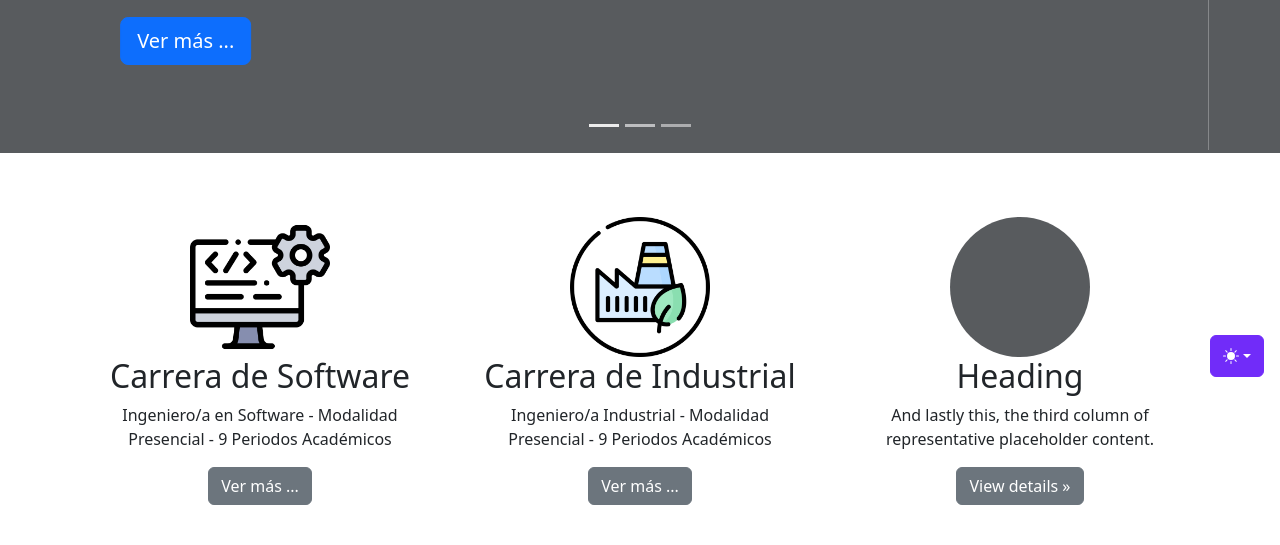
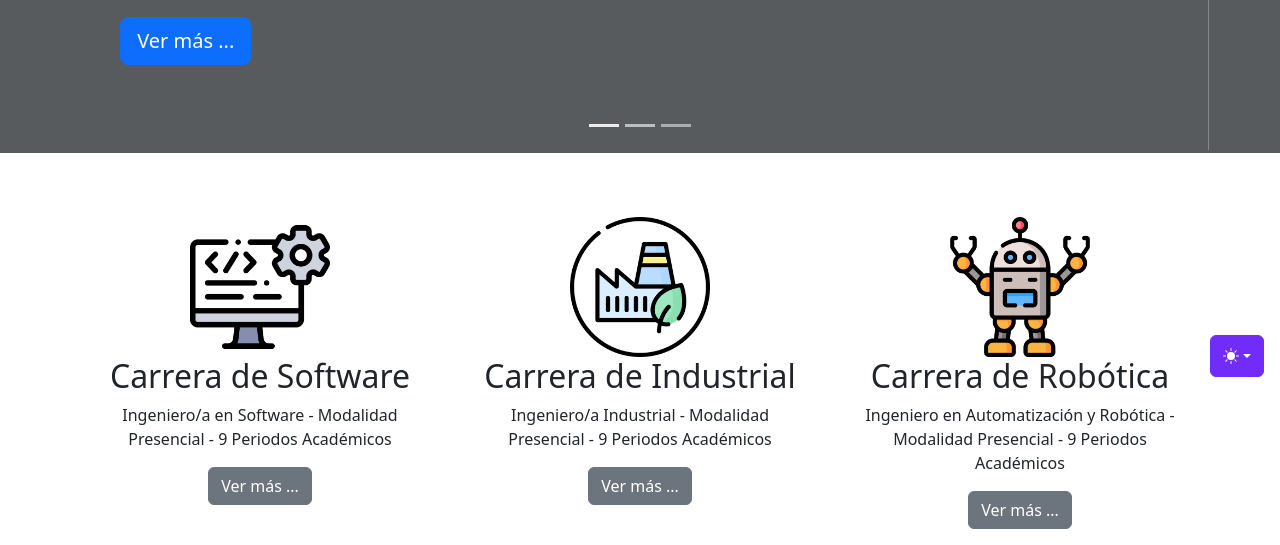
Before and after one commit to santiagojara/comandos_basicos_a, a plain HTML site: page index.html in a window 1280 px wide. Shown: the part 407-952 px from the top of the page. Drawn offline with Linux system fonts and the light colour scheme.

Commit message:
feat(home): agrega informacion de la carrera de robotica

```diff
--- a/index.html
+++ b/index.html
@@ -394,15 +394,7 @@
           </div>
           <!-- /.col-lg-4 -->
           <div class="col-lg-4">
-            <svg
-              aria-label="Placeholder"
-              class="bd-placeholder-img rounded-circle"
-              height="140"
-              preserveAspectRatio="xMidYMid slice"
-              role="img"
-              width="140"
-              xmlns="http://www.w3.org/2000/svg"
-            >
+            <img src="../img/robotica.png" width="140" height="140" alt="Robótica"/>
               <title>Placeholder</title>
               <rect
                 width="100%"
@@ -410,13 +402,12 @@
                 fill="var(--bs-secondary-color)"
               ></rect>
             </svg>
-            <h2 class="fw-normal">Heading</h2>
+            <h2 class="fw-normal">Carrera de Robótica</h2>
             <p>
-              And lastly this, the third column of representative placeholder
-              content.
+              Ingeniero en Automatización y Robótica - Modalidad Presencial - 9 Periodos Académicos
             </p>
             <p>
-              <a class="btn btn-secondary" href="#">View details &raquo;</a>
+              <a class="btn btn-secondary" href="#">Ver más ...</a>
             </p>
           </div>
           <!-- /.col-lg-4 -->
```
Also changed, not shown: img/robotica.png (added).
